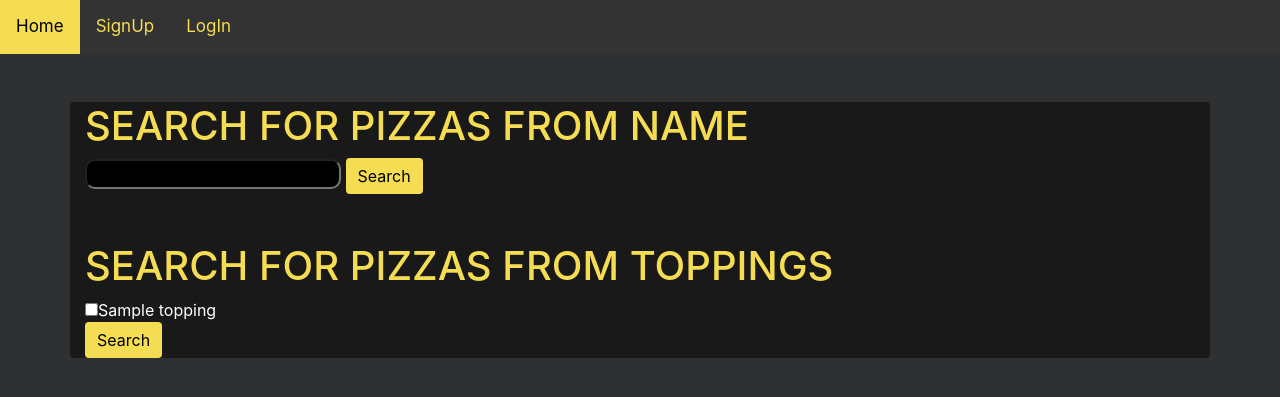
After one commit to FedericoColonna/web-project, a PHP site: page /reserved_page.php in a window 1280 px wide. The commit adds this page. Shown: the top 397 px of the page. Run offline with PHP 8.4, Linux system fonts and the light colour scheme; tables that the repository leaves empty or names only in its code hold one stand-in row (values such as "Sample post").

Commit message:
fixed search and cart alpha

```diff
--- a/back_end/db-connection.php
+++ b/back_end/db-connection.php
@@ -4,7 +4,7 @@
     $password = "1234";
     $databasename = "web_project";
 
-    $conn =mysqli_connect($servername, $username, $password, $databasename);
+    $conn = mysqli_connect($servername, $username, $password, $databasename);
 
     if(!$conn){
         die("Connection failed: ". mysqli_connect_error());
--- a/back_end/db-topping.php
+++ b/back_end/db-topping.php
@@ -14,3 +14,19 @@
             return -1;
         }
     }
+
+    function get_all_Toppings() {
+        GLOBAL $conn;
+        if ($stmt = mysqli_prepare($conn, "SELECT id, name, custom_additional_price FROM topping")) {
+            mysqli_stmt_execute($stmt);
+            mysqli_stmt_bind_result($stmt, $id, $name, $custom_additional_price);
+
+            $ret = [];
+            while (mysqli_stmt_fetch($stmt)) {
+                array_push($ret, compact('id', 'name', 'custom_additional_price'));
+            }
+            return $ret;
+        } else {
+            return -1;
+        }
+    }
--- a/back_end/pizza_from_name_search.php
+++ b/back_end/pizza_from_name_search.php
@@ -7,7 +7,7 @@
         $pizza = getPizza($pizza_name);
 
         $_SESSION['pizza'] = $pizza;
-        header("Location: ../reservedpage.php?error=none");
+        header("Location: ../reserved_page.php?error=none");
     } else{
-        header("Location: ../reservedpage.php");
+        header("Location: ../reserved_page.php");
     }
--- a/back_end/pizza_from_toppings_search.php
+++ b/back_end/pizza_from_toppings_search.php
@@ -23,9 +23,9 @@
             $_SESSION['pizzas'] = getPizzas($pizza_ids_to_return);
         }
 
-        header("Location: ../reservedpage.php?error=none");
+        header("Location: ../reserved_page.php?error=none");
     } else{
-        header("Location: ../reservedpage.php");
+        header("Location: ../reserved_page.php");
     }
 
     function extract_pizza_id($pizza_topping_id) {
--- /dev/null
+++ b/back_end/toppings.php
@@ -0,0 +1,6 @@
+<?php
+    require_once 'db-topping.php';
+    function get_toppings() {
+        $toppings = get_all_Toppings();
+        return $toppings;
+    }
--- a/commons/navbar.php
+++ b/commons/navbar.php
@@ -4,16 +4,17 @@ session_start();
 
 
 <meta name="viewport" content="width=device-width, initial-scale=1.0">
-<link rel="stylesheet" type="text/css" href="signupstyle.css">
+<link rel="stylesheet" type="text/css" href="styles.css">
 
 <?php
 
     print '<div id="mydiv2" class="topnav">';
     print '<a '.(($currentPage === "Home") ? ' class="active" ': '').' href="index.php">Home</a>';
     if(isset($_SESSION["userid"])) {
-        print '<a '.(($currentPage === "Reserved") ? ' class="active" ': '').' href="reservedpage.php">Reserved</a>';
+        print '<a '.(($currentPage === "Reserved") ? ' class="active" ': '').' href="reserved_page.php">Reserved</a>';
         print '<a '.(($currentPage === "Profile") ? ' class="active" ': '').' href="show_profile.php">Profile</a>';
         print '<a '.(($currentPage === "Logout") ? ' class="active" ': '').' href="logout.php">Logout</a>';
+        print '<a '.(($currentPage === "Cart") ? ' class="active" ': '').' href="cart_page.php">Cart</a>';
 
     } else {
         print '<a '.(($currentPage === "SignUp") ? ' class="active" ': '').' href="signup_page.php">SignUp</a>';
--- a/reservedpage.php
+++ b/reserved_page.php
@@ -16,9 +16,17 @@ integrity="sha384-ho+j7jyWK8fNQe+A12Hb8AhRq26LrZ/JpcUGGOn+Y7RsweNrtN/tE3MoK7ZeZD
 <body>
 
 
-<link rel="stylesheet" type="text/css" href="signupstyle.css">
+<link rel="stylesheet" type="text/css" href="styles.css">
 <?php $currentPage = 'Reserved'; ?>
 <?php include'commons/navbar.php'; ?>
+<?php require_once 'back_end/toppings.php'; ?>
+<?php
+function checkbox_topping_name ($topping_name) {
+return <<<HTML
+    <input id="mycheckbox" type="checkbox" name="topping_names[]" value ="{$topping_name}" />{$topping_name}
+HTML;
+}
+?>
 
 
 
@@ -41,11 +49,13 @@ integrity="sha384-ho+j7jyWK8fNQe+A12Hb8AhRq26LrZ/JpcUGGOn+Y7RsweNrtN/tE3MoK7ZeZD
                                 echo '<th>N°</th>';
                                 echo '<th>PIZZA</th>';
                                 echo '<th>PRICE</th>';
+                                echo '<th>ADD TO CART</th>';
                             echo '</tr>';
                             echo '<tr>';
                                 echo '<td>'.$pizza["id"];'</td>';
                                 echo '<td>'.$pizza["name"];'</td>';
                                 echo '<td>'.$pizza["price"];'</td>';
+                                echo '<td><button class="btn btn-primary profile-button" type="button">Add</button></td>';
                             echo '</tr>';
                         echo '</table>';
                         echo '<br>';
@@ -57,13 +67,17 @@ integrity="sha384-ho+j7jyWK8fNQe+A12Hb8AhRq26LrZ/JpcUGGOn+Y7RsweNrtN/tE3MoK7ZeZD
     <div>
         <form method="post" action="/back_end/pizza_from_toppings_search.php">
             <h1>SEARCH FOR PIZZAS FROM TOPPINGS</h1>
-            <input type="text" class="form-control" name="topping_name1">
-            <select name="topping_names[]" multiple>
-                <option value="mozzarella">mozzarella</option>
-                <option value="pomodoro">pomodoro</option>
-                <option value="stracchino">stracchino</option>
-                <option value="gorgonzola">gorgonzola</option>
-            </select>
+            <?php
+                $toppings = get_toppings();
+                foreach($toppings as $topping) {
+                    $topping_name = $topping['name'];
+                    //echo '<input id="mycheckbox" type="checkbox" name="topping_names[]" value = "'.$topping_name.'" />'.$topping['name'];
+                    echo checkbox_topping_name($topping_name);
+                    echo '<br>';
+
+                   }
+
+                   ?>
             <button type="submit" class="btn btn-primary profile-button" value="Search">Search</button>
         </form>
         <div class="container rounded profilediv mt-5">
@@ -75,12 +89,14 @@ integrity="sha384-ho+j7jyWK8fNQe+A12Hb8AhRq26LrZ/JpcUGGOn+Y7RsweNrtN/tE3MoK7ZeZD
                             echo '<th>N°</th>';
                             echo '<th>PIZZA</th>';
                             echo '<th>PRICE</th>';
+                            echo '<th>ADD TO CART</th>';
                         echo '</tr>';
                     foreach($pizzas as $pizza) {
                         echo '<tr>';
                             echo '<td>'.$pizza["id"];'</td>';
                             echo '<td>'.$pizza["name"];'</td>';
                             echo '<td>'.$pizza["price"];'</td>';
+                            echo '<td><button class="btn btn-primary profile-button" type="button">Add</button></td>';
                         echo '</tr>';
                     }
                     echo '</table>';
--- a/show_profile.php
+++ b/show_profile.php
@@ -42,7 +42,7 @@ integrity="sha384-ho+j7jyWK8fNQe+A12Hb8AhRq26LrZ/JpcUGGOn+Y7RsweNrtN/tE3MoK7ZeZD
             <div class="p-3 py-5">
                 <div class="d-flex justify-content-between align-items-center mb-3">
                     <div class="d-flex flex-row align-items-center back"><i class="fa fa-long-arrow-left mr-1 mb-1"></i>
-                        <h6>Back to home</h6>
+                        <h6><a href="index.php">Back to home<a></h6>
                     </div>
                     <h6 class="text-right">Edit your profile:</h6>
                 </div>
--- a/signupstyle.css
+++ b/styles.css
@@ -122,9 +122,9 @@ p {
 }
 
 .myform {
-    padding: 0 25px 0 33px;
+
     color: black;
-    background-color: rgb(90, 117, 134);
+    background-color: black;
     border-radius: 10px;
 
 }
@@ -320,3 +320,13 @@ table {
   tr:nth-child(even) {
     background-color: rgb(90, 117, 134);
   }
+
+  a {
+    color: rgb(245, 221, 83);
+  }
+  a:hover {
+    color: rgb(252, 252, 252);
+  }
+  h1,h7{
+    color: rgb(245, 221, 83);
+  }
```
Also changed, not shown: cart_page.php (added, +39 -0 lines), change_password_page.php (+4 -4 lines), myscripts.js (added, +21 -0 lines).
